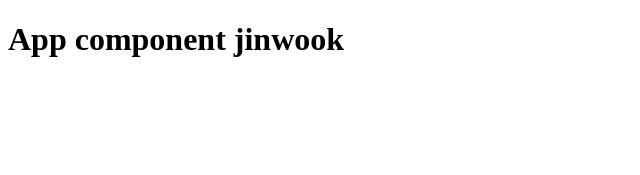
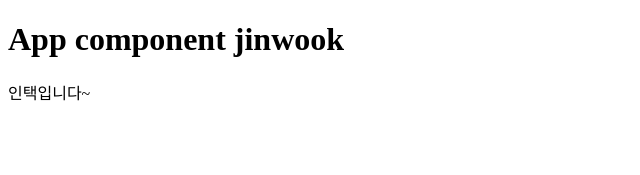
Before and after one commit to VC-Team-7-The-Statics/entry, a React (Create React App) app: page / in a window 1280 px wide. Shown: the top 175 px of the page, without its empty margins (0-640 px from the left). Built offline with nearby package versions, Linux system fonts and the light colour scheme.

Commit message:
intaek change

```diff
--- a/src/App.js
+++ b/src/App.js
@@ -2,6 +2,7 @@ function App() {
   return (
     <div>
       <h1>App component jinwook</h1>
+      <span>인택입니다~</span>
     </div>
   );
 }
```
